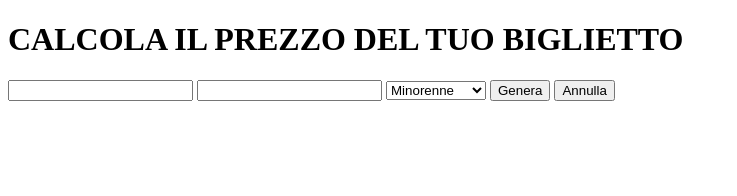
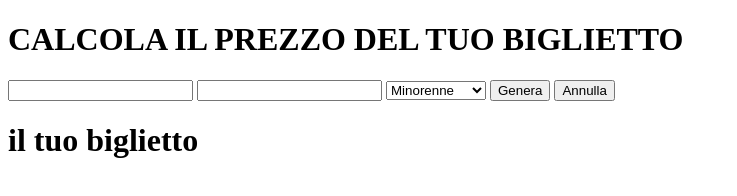
Before and after one commit to annarosalen/js-biglietto-treno-form, a plain HTML site: page index.html in a window 1280 px wide. Both pictures are taken after a click on the button "Genera". Shown: the whole page, without its empty margins (0-737 px from the left). Drawn offline with Linux system fonts and the light colour scheme.

Commit message:
bottone genera: funziona

```diff
--- a/index.html
+++ b/index.html
@@ -22,10 +22,10 @@
 
     </form>
 
-    <div class="risultato">
+    <div id="risultato">
 
-      <h1></h1>
-      <div class="biglietto">
+      <h1 id="titolo-biglietto"></h1>
+      <div id="biglietto">
 
         <h2 id="dettagli"></h2>
 
@@ -59,7 +59,7 @@
 
     </div>
 
-    <script type="text/javascript">
+    <script type="text/javascript" src="js/myscript.js">
 
     </script>
   </body>
--- a/js/myscript.js
+++ b/js/myscript.js
@@ -26,8 +26,16 @@ console.log (etaUtente.value);
 // bottone Genera
 var genera = document.getElementById('genera-button');
 
-genera.addEventListener('click'
+// bottone annulla
+var annulla = document.getElementById('annulla-button');
+
+
+
+genera.addEventListener('click',
   function() {
+    var risultato = document.getElementById('risultato');
 
+    var titoloTicket = document.getElementById('titolo-biglietto');
+    titoloTicket.innerHTML = "il tuo biglietto";
   }
 );
```
